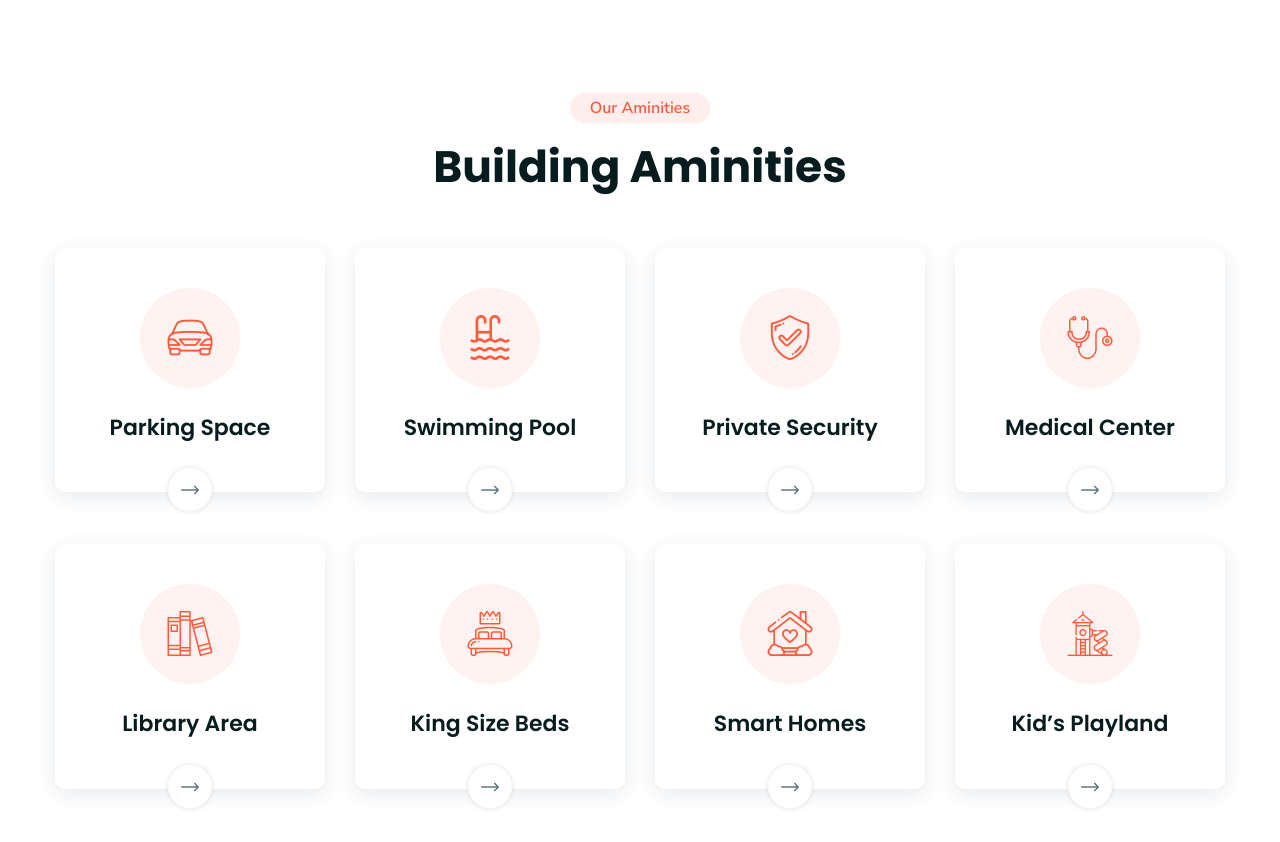
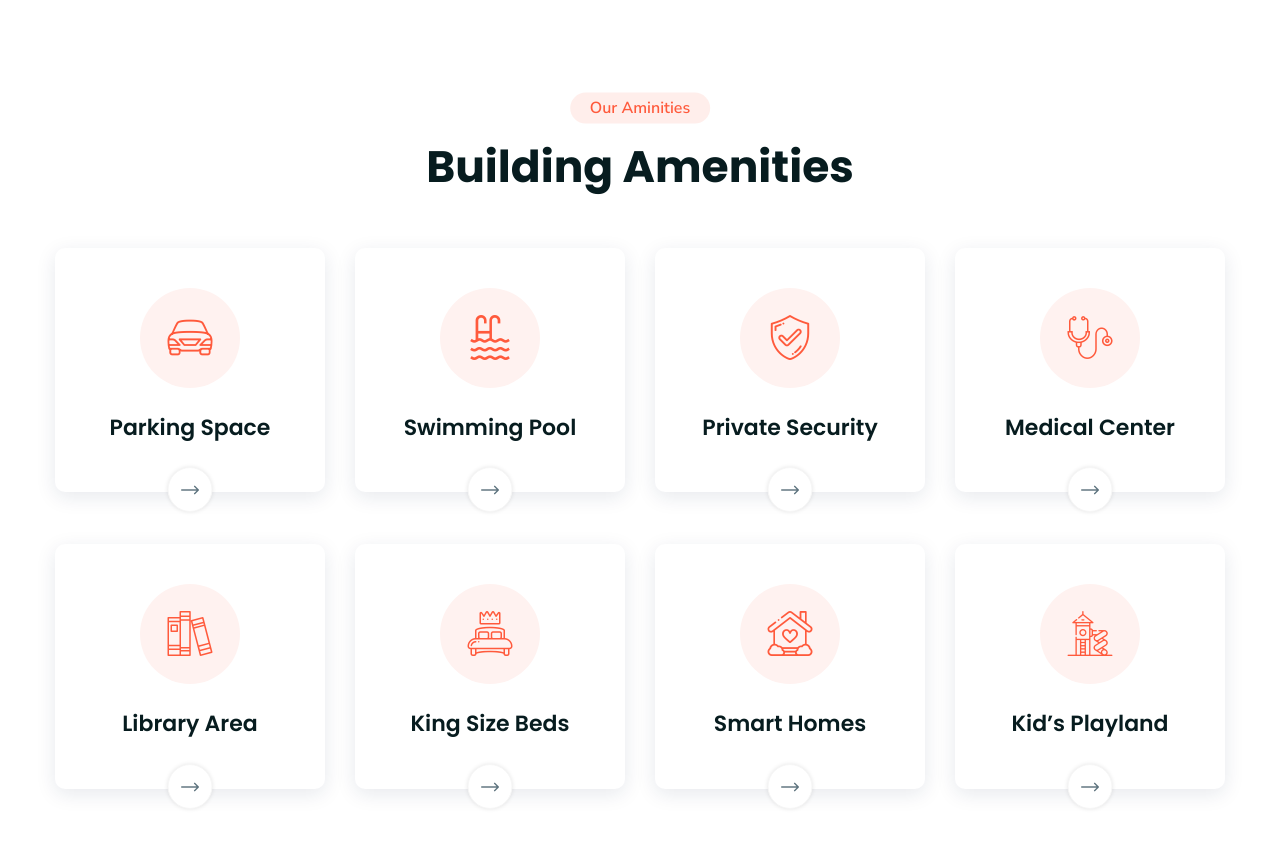
Before and after one commit to TopmanTech/nevonrealestate, a plain HTML site: page index.html in a window 1280 px wide. Shown: the part 6320-7162 px from the top of the page. Drawn offline with Linux system fonts and the light colour scheme; files whose address does not match are found by name.

Commit message:
Update index.html

```diff
--- a/index.html
+++ b/index.html
@@ -1376,7 +1376,7 @@
                 <div class="col-lg-12">
                     <div class="section-title-area ltn__section-title-2--- text-center">
                         <h6 class="section-subtitle section-subtitle-2 ltn__secondary-color">Our Aminities</h6>
-                        <h1 class="section-title">Building Aminities</h1>
+                        <h1 class="section-title">Building Amenities</h1>
                     </div>
                 </div>
             </div>
```
